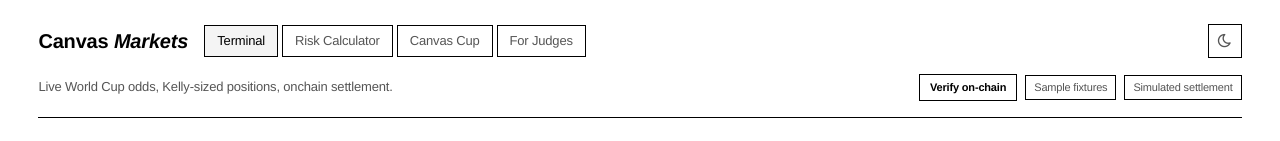
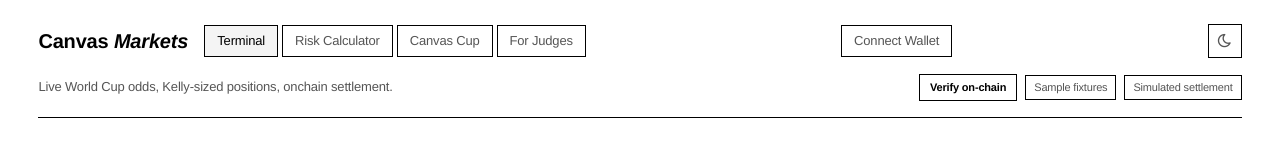
Before and after one commit to rosarkar/canvas-markets, a Next.js app: page / in a window 1280 px wide. Shown: the top 141 px of the page. Built offline with nearby package versions, Linux system fonts and the light colour scheme; no server answers.

Commit message:
feat: add Connect Wallet button linking to Bankr

```diff
--- a/components/Nav.tsx
+++ b/components/Nav.tsx
@@ -48,6 +48,16 @@ export default function Nav() {
           </Link>
         )
       })}
+      <a
+        href={`https://bankr.bot?prompt=${encodeURIComponent('Connect my wallet to Canvas Markets')}`}
+        target="_blank" rel="noreferrer"
+        style={{
+          marginLeft: 'auto', fontSize: 13, padding: '5px 12px', borderRadius: 20,
+          border: '0.5px solid var(--border)', color: 'var(--muted)', background: 'transparent', textDecoration: 'none',
+        }}
+      >
+        Connect Wallet
+      </a>
       <button
         onClick={toggle}
         aria-label={theme === 'dark' ? 'Switch to light mode' : 'Switch to dark mode'}
```
